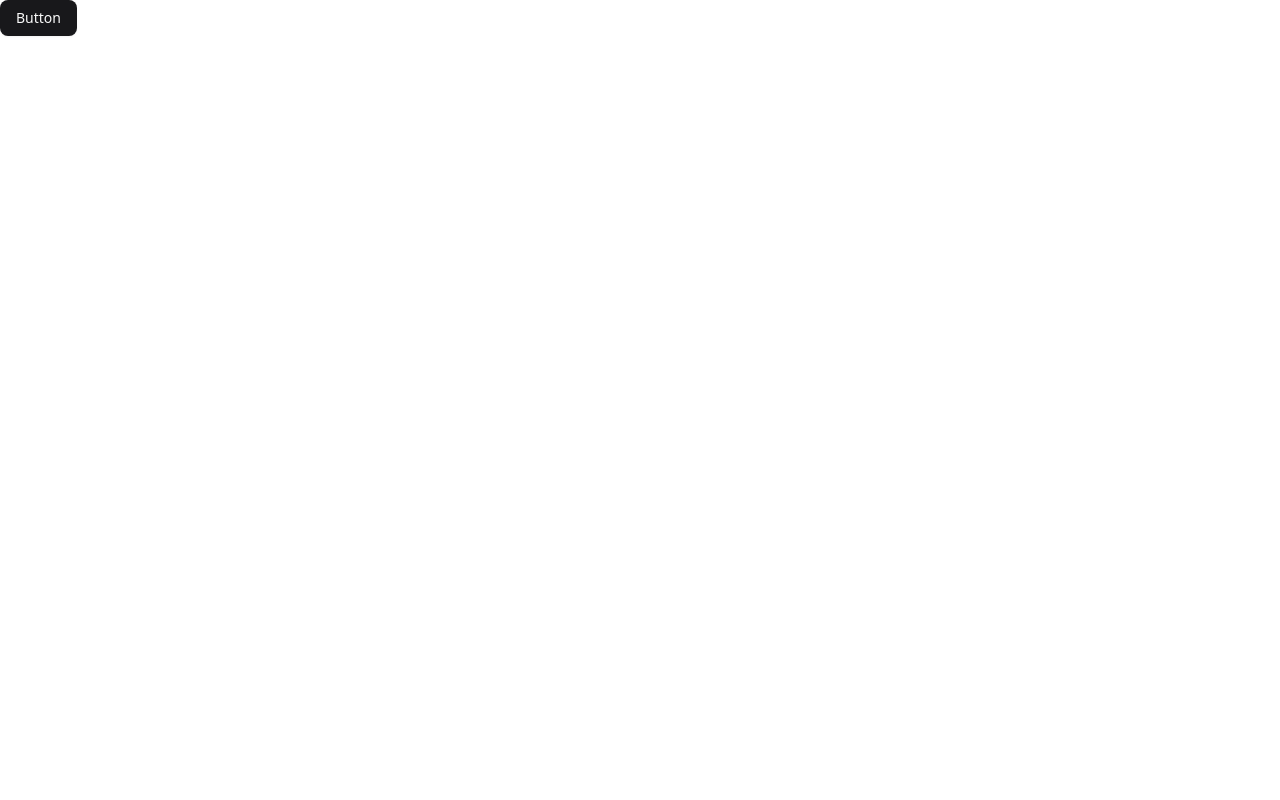
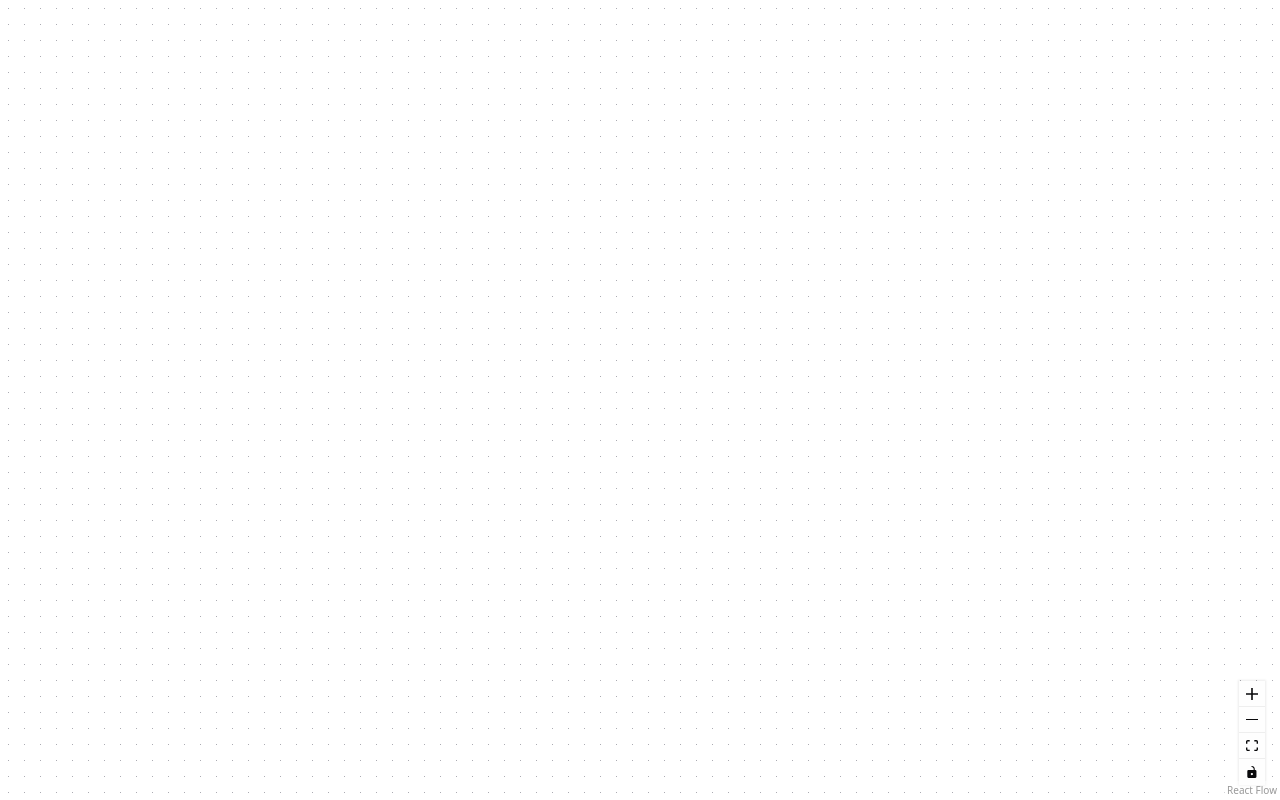
Before and after one commit to AET-DevOps25/team-server-down, a Next.js app in the folder client/: page / in a window 1280 px wide. Built offline with nearby package versions, Linux system fonts and the light colour scheme.

Commit message:
Add initial whiteboard component

```diff
--- a/client/package.json
+++ b/client/package.json
@@ -12,6 +12,7 @@
   "dependencies": {
     "@radix-ui/react-slot": "^1.2.2",
     "@radix-ui/themes": "^3.2.1",
+    "@xyflow/react": "^12.6.1",
     "class-variance-authority": "^0.7.1",
     "clsx": "^2.1.1",
     "lucide-react": "^0.509.0",
@@ -21,10 +22,10 @@
     "tailwind-merge": "^3.2.0"
   },
   "devDependencies": {
-    "@tanstack/react-query-devtools": "^5.75.7",
     "@eslint/eslintrc": "^3",
     "@tailwindcss/postcss": "^4",
     "@tanstack/eslint-plugin-query": "^5.74.7",
+    "@tanstack/react-query-devtools": "^5.75.7",
     "@types/node": "^20",
     "@types/react": "^19",
     "@types/react-dom": "^19",
--- a/client/src/app/page.tsx
+++ b/client/src/app/page.tsx
@@ -1,5 +1,19 @@
-import { Button } from "@/components/ui/button";
+import React from "react";
+import {
+  ReactFlow,
+  Background,
+  BackgroundVariant,
+  Controls,
+} from "@xyflow/react";
+import "@xyflow/react/dist/style.css";
 
 export default function Home() {
-  return <Button>Button</Button>;
+  return (
+    <div style={{ width: "100vw", height: "100vh" }}>
+      <ReactFlow fitView>
+        <Controls position="bottom-right" />
+        <Background variant={BackgroundVariant.Dots} gap={16} size={1} />
+      </ReactFlow>
+    </div>
+  );
 }
```
Also changed, not shown: 1 other file (tests, documents, lock files or other folders).
